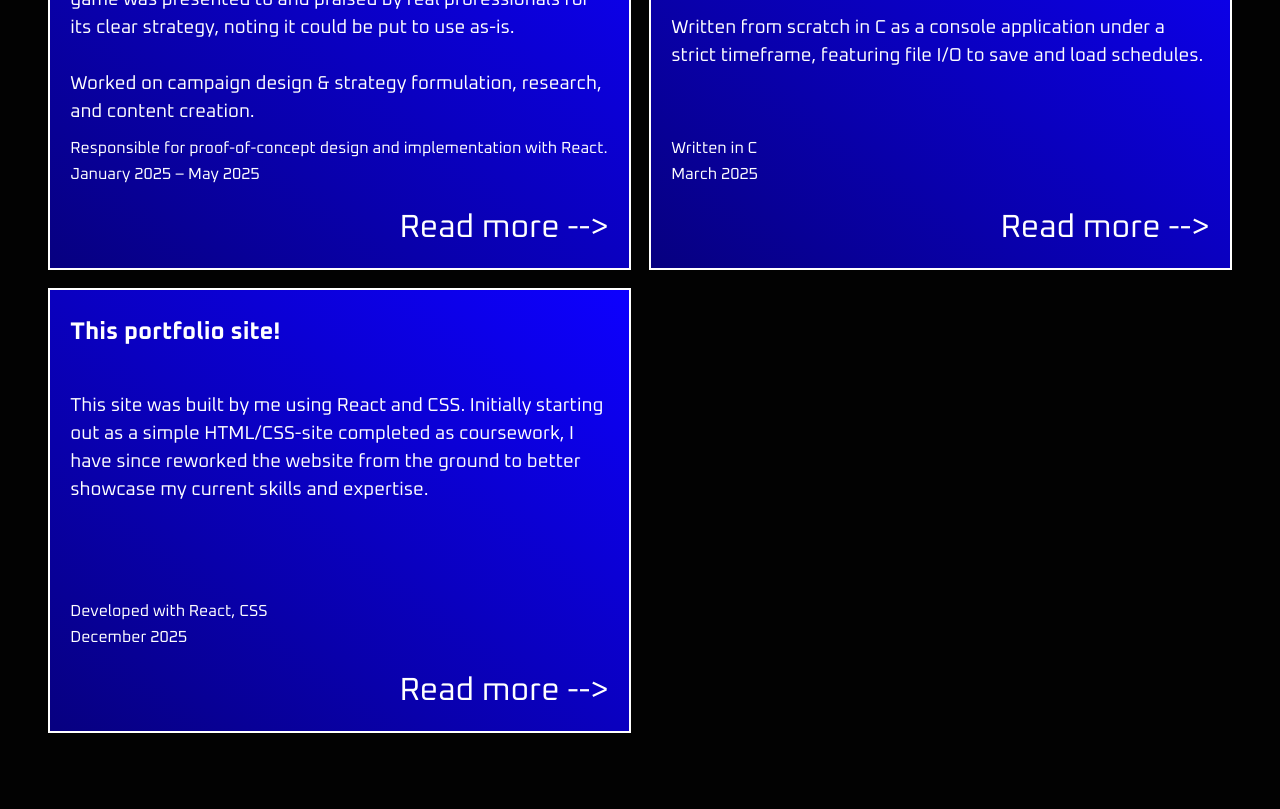
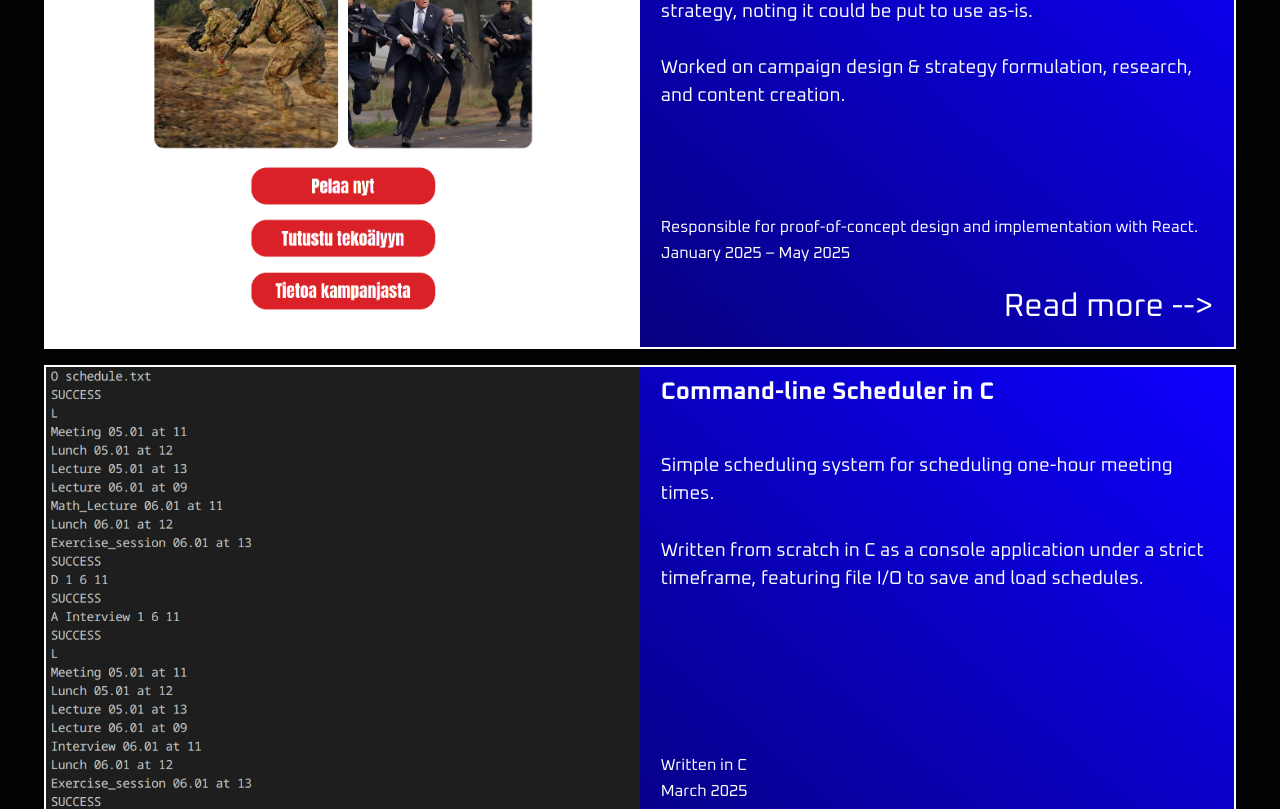
Before and after one commit to silentwinter0/portfolio, a React (Vite) app: page / in a window 1280 px wide. Shown: the part 820-1629 px from the top of the page. Built offline with nearby package versions, Linux system fonts and the light colour scheme.

Commit message:
Added images to projects. Adjusted styling accordingly

```diff
--- a/src/components/ProjectCard.css
+++ b/src/components/ProjectCard.css
@@ -1,25 +1,16 @@
 .topprojectcontainer{
   box-sizing: border-box;
-  background-image: linear-gradient(to bottom left, var(--accent-1, #0D00FF), var(--accent-2, #070080));
   display: flex;
-  flex-direction: column;
-  gap: 1rem;
-  align-items: center;
+  flex-direction: row;
+  align-items: stretch;
   justify-content: flex-start;
   text-align: left;
   border: 2px solid white;
   margin: 0;
   background-color: var(--panel-bg, #181A1E);
-  width: 100%;
-  height: 100%;
 }
 .topprojectcontainer img{
-  width: 100%;
-  height: auto;
-  max-height: 50vh;
-  min-height: 30vh;
   object-fit: cover;
-  border-radius: 4px;
   margin-bottom: 0;
 }
 
@@ -66,3 +57,28 @@
   align-self: flex-end;
   padding-top: 1rem;
 }
+
+.project-alltext {
+  box-sizing: border-box;
+  background-image: linear-gradient(to bottom left, var(--accent-1, #0D00FF), var(--accent-2, #070080));
+  display: flex;
+  flex-direction: column;
+  gap: 1rem;
+  align-items: center;
+  justify-content: flex-start;
+  text-align: left;
+  margin: 0;
+  width: 100%;
+  height: 100%;
+}
+
+.project-image img {
+  width: 100%;
+  height: 100%;
+  object-fit: cover;
+  display: block;
+}
+
+.split {
+  width: 50%;
+}
--- a/src/components/ProjectCard.jsx
+++ b/src/components/ProjectCard.jsx
@@ -1,11 +1,20 @@
 import './ProjectCard.css'
 
-export default function ProjectCard({ imageSrc, title, subtitle, tech, date, link }) {
+export default function ProjectCard({ imageSrc,
+  title,
+  subtitle,
+  tech,
+  date,
+  link,
+  imagePosition = 'center'
+
+ }) {
   return (
     <div className="topprojectcontainer">
-      <div>
-        {/*<img src={imageSrc} alt={`${title} image`} />*/}
+        <div className="project-image split">
+          <img src={imageSrc} alt={`${title} image`} style={{objectPosition: imagePosition}}/>
         </div>
+      <div className="project-alltext split">
         <div className="projecttext">
           <h2>{title}</h2>
           <h3>{subtitle}</h3>
@@ -16,5 +25,6 @@ export default function ProjectCard({ imageSrc, title, subtitle, tech, date, lin
           <a href={link}>Read more {'-->'}</a>
         </div>
       </div>
+    </div>
   )
 }
--- a/src/components/Projects.jsx
+++ b/src/components/Projects.jsx
@@ -1,5 +1,8 @@
 import './Projects.css'
 import ProjectCard from './ProjectCard'
+import pic1 from '../assets/images/projects/comms/game.png'
+import pic2 from '../assets/images/projects/simplescheduler/scheduler.png'
+import pic3 from '../assets/images/projects/comms/game.png'
 
 export default function Projects() {
   return (
@@ -7,7 +10,7 @@ export default function Projects() {
       <div className="projectpile">
         <div className="top-projects">
           <ProjectCard
-            imageSrc=""
+            imageSrc={pic1}
             title="Teaching digital novices to
             recognize AI images"
             subtitle={<>
@@ -25,7 +28,8 @@ export default function Projects() {
             link="./projects/communication-campaign"
           />
           <ProjectCard
-            imageSrc=""
+            imageSrc={pic2}
+            imagePosition='left'
             title="Command-line Scheduler in C"
             subtitle={<>
               Simple scheduling system for scheduling one-hour meeting
@@ -38,7 +42,7 @@ export default function Projects() {
             link="./projects/c-scheduler"
           />
           <ProjectCard
-            imageSrc=""
+            imageSrc={pic3}
             title="This portfolio site!"
             subtitle={<>
               This site was built by me using React and CSS. Initially
```
Also changed, not shown: src/components/Projects.css (+7 -5 lines). Lines whose indentation alone changed are shown as unchanged.
